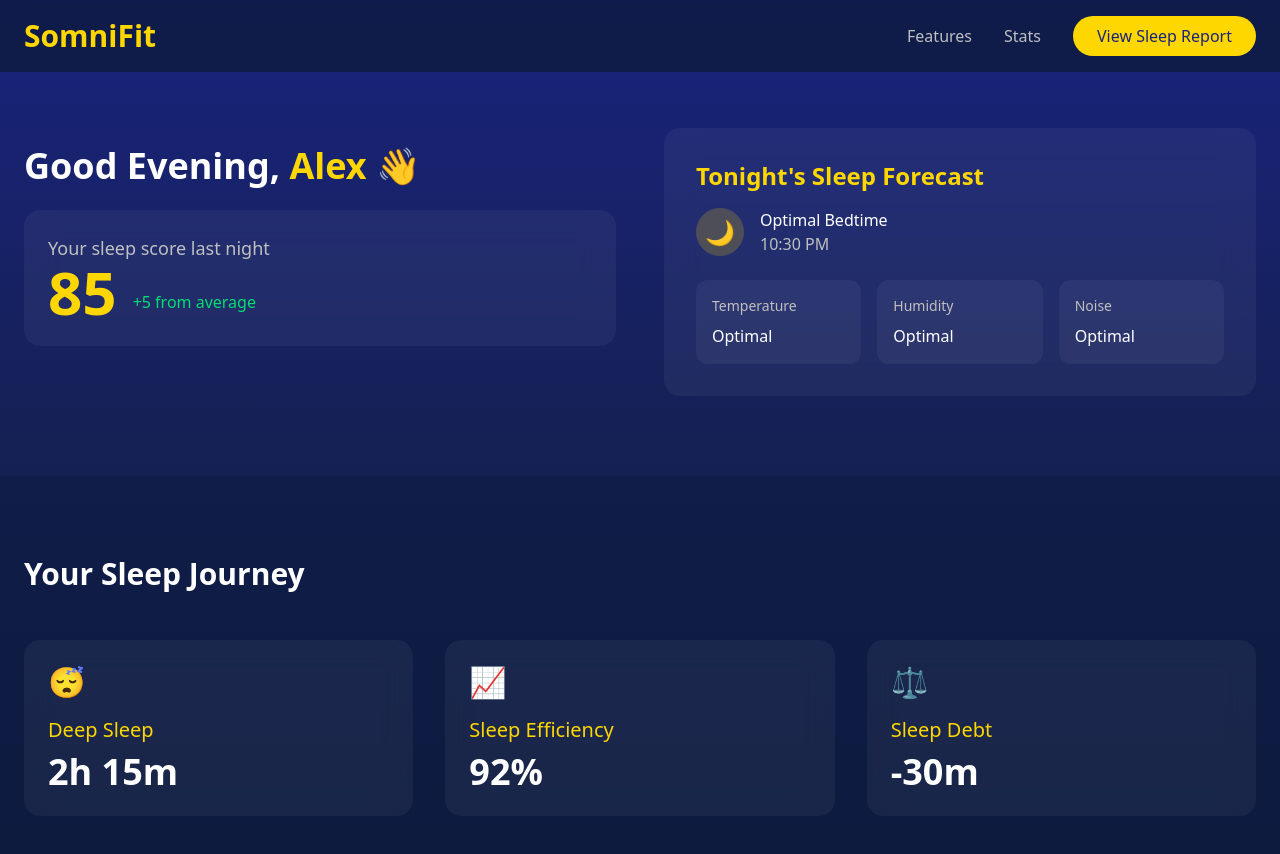
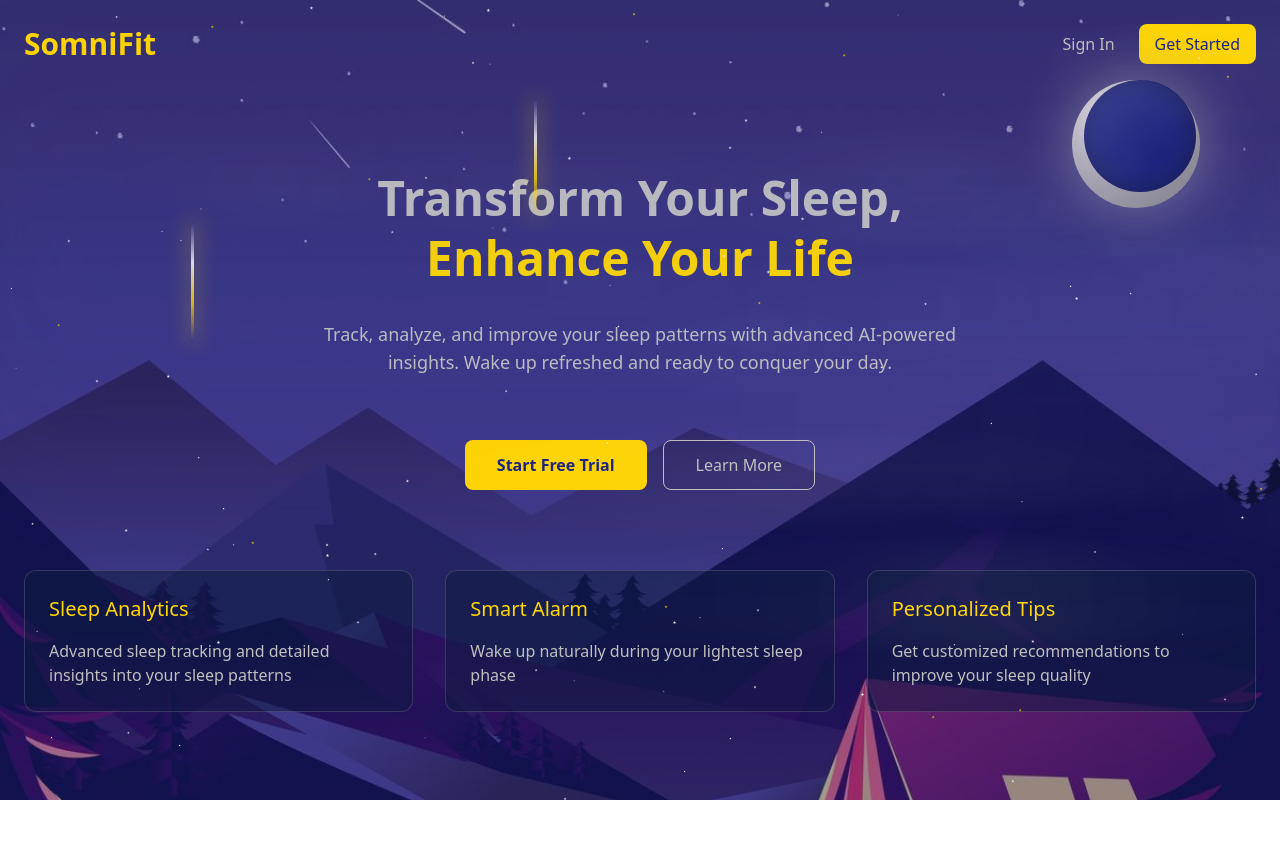
Before and after one commit to riadobriyal/Somnifit, a React (Vite) app in the folder frontend/: page / in a window 1280 px wide. Shown: the top 854 px of the page. After the commit the page ends 800 px from the top, so only its background shows below. Built offline with nearby package versions, Linux system fonts and the light colour scheme.

Commit message:
night-camp

```diff
--- a/frontend/src/App.jsx
+++ b/frontend/src/App.jsx
@@ -3,7 +3,7 @@ import Home from './Home'  // Fix the import path
 import './App.css'
 
 function App() {
-  return <MainPage />
+  return <Home />
 
 }
 
--- a/frontend/src/Home.jsx
+++ b/frontend/src/Home.jsx
@@ -1,10 +1,50 @@
 import React from 'react';
+import nightCamp from './assets/night-camp.jpg';
+
+// Add error boundary for image loading
+const BackgroundImage = () => {
+  return (
+    <>
+      <div
+        className="fixed inset-0 z-0 bg-[#1a237e]" // Fallback background
+      />
+      <div
+        className="fixed inset-0 z-0"
+        style={{
+          backgroundImage: `url(${nightCamp})`,
+          backgroundSize: '150%', // Increased from 120% to show more scene
+          backgroundPosition: 'center 75%', // Adjusted from 85% to show more sky
+          backgroundRepeat: 'no-repeat',
+          transform: 'translateY(-5%)', // Move image up slightly
+        }}
+      />
+      {/* Additional gradient overlay for smoother sky transition */}
+      <div
+        className="fixed inset-0 z-1 bg-gradient-to-b from-[#1a237e]/30 to-transparent"
+      />
+    </>
+  );
+};
 
 const Moon = () => {
   return (
-    <div className="fixed top-10 right-20 pointer-events-none">
-      <div className="w-32 h-32 bg-gradient-radial from-[#ffd700] to-[#ffb700] rounded-full shadow-[0_0_60px_#ffd700] opacity-90"></div>
-      <div className="w-28 h-28 bg-[#1a237e] rounded-full relative -top-32 -right-3 shadow-inner"></div>
+    <div className="fixed top-20 right-20 pointer-events-none animate-moon-glow">
+      {/* Main moon body */}
+      <div
+        className="w-32 h-32 rounded-full opacity-90"
+        style={{
+          background: 'radial-gradient(circle at 30% 30%, #F5F5F5, #C0C0C0 40%, #808080 90%)',
+          boxShadow: '0 0 60px rgba(192, 192, 192, 0.6), inset 0 0 40px rgba(255, 255, 255, 0.2)'
+        }}
+      />
+      {/* Moon shadow/crater */}
+      <div
+        className="w-28 h-28 rounded-full relative -top-32 -right-3"
+        style={{
+          background: 'radial-gradient(circle at 70% 70%, #1a237e, rgba(26, 35, 126, 0.8))',
+          boxShadow: 'inset -5px -5px 25px rgba(0, 0, 0, 0.3)'
+        }}
+      />
     </div>
   );
 };
@@ -156,7 +196,23 @@ const NightEffects = () => {
 
 const Home = () => {
   return (
-    <div className="min-h-screen bg-gradient-to-b from-[#1a237e] via-[#152054] to-[#0d1b3e] relative overflow-hidden">
+    <div className="min-h-screen relative overflow-hidden">
+      {/* Background Image */}
+      <div
+        className="fixed inset-0 z-0"
+        style={{
+          backgroundImage: `url(${nightCamp})`,
+          backgroundSize: 'cover',
+          backgroundPosition: 'center',
+          backgroundRepeat: 'no-repeat',
+        }}
+      />
+
+      {/* Overlay for better text readability */}
+      <div className="fixed inset-0 z-10 bg-[#1a237e]/40"></div>
+
+      {/* Content */}
+      <div className="relative z-20">
         <StarField />
         <Moon />
         <Clouds />
@@ -210,6 +266,7 @@ const Home = () => {
           </div>
         </main>
       </div>
+    </div>
   );
 };
 
--- a/frontend/tailwind.config.js
+++ b/frontend/tailwind.config.js
@@ -6,11 +6,71 @@ export default {
   ],
   theme: {
     extend: {
+      colors: {
+        'night-primary': '#0A1128',
+        'night-secondary': '#1a237e',
+        'night-accent': '#283593',
+      },
       animation: {
-        'pulse-slow': 'pulse 3s cubic-bezier(0.4, 0, 0.6, 1) infinite',
+        'twinkle': 'twinkle 4s ease-in-out infinite',
+        'float': 'float 45s linear infinite',
+        'float-medium': 'float 35s linear infinite',
+        'float-fast': 'float 25s linear infinite',
+        'pulse-slow': 'pulse 8s ease-in-out infinite',
+        'shooting-star': 'shooting-star 4s linear infinite',
+        'moon-glow': 'moon-glow 10s ease-in-out infinite',
+        'aurora': 'aurora 20s ease-in-out infinite',
       },
-      backgroundImage: {
-        'gradient-radial': 'radial-gradient(var(--tw-gradient-stops))',
+      keyframes: {
+        twinkle: {
+          '0%, 100%': {
+            opacity: 0.2,
+            transform: 'scale(0.2)',
+            filter: 'blur(1px)'
+          },
+          '50%': {
+            opacity: 0.8,
+            transform: 'scale(1)',
+            filter: 'blur(0px)'
+          },
+        },
+        float: {
+          '0%': { transform: 'translateX(100%) translateY(0px)' },
+          '50%': { transform: 'translateX(-50%) translateY(30px)' },
+          '100%': { transform: 'translateX(-200%) translateY(0px)' },
+        },
+        'shooting-star': {
+          '0%': {
+            transform: 'translateX(0) translateY(0) rotate(-45deg)',
+            opacity: 0.8
+          },
+          '100%': {
+            transform: 'translateX(-1000px) translateY(1000px) rotate(-45deg)',
+            opacity: 0
+          },
+        },
+        'moon-glow': {
+          '0%, 100%': {
+            filter: 'drop-shadow(0 0 60px rgba(192, 192, 192, 0.4)) brightness(1)'
+          },
+          '50%': {
+            filter: 'drop-shadow(0 0 80px rgba(192, 192, 192, 0.6)) brightness(1.1)'
+          },
+        },
+        'aurora': {
+          '0%, 100%': {
+            opacity: 0.3,
+            transform: 'translateY(0) skewY(0deg)'
+          },
+          '50%': {
+            opacity: 0.5,
+            transform: 'translateY(-30px) skewY(-3deg)'
+          },
+        }
+      },
+      backdropFilter: {
+        'glass': 'blur(20px) saturate(160%)',
+        'night': 'brightness(0.8) contrast(1.2)',
       },
     },
   },
```
Also changed, not shown: frontend/src/assets/night-camp.JPG (added). Lines whose indentation alone changed are shown as unchanged.
